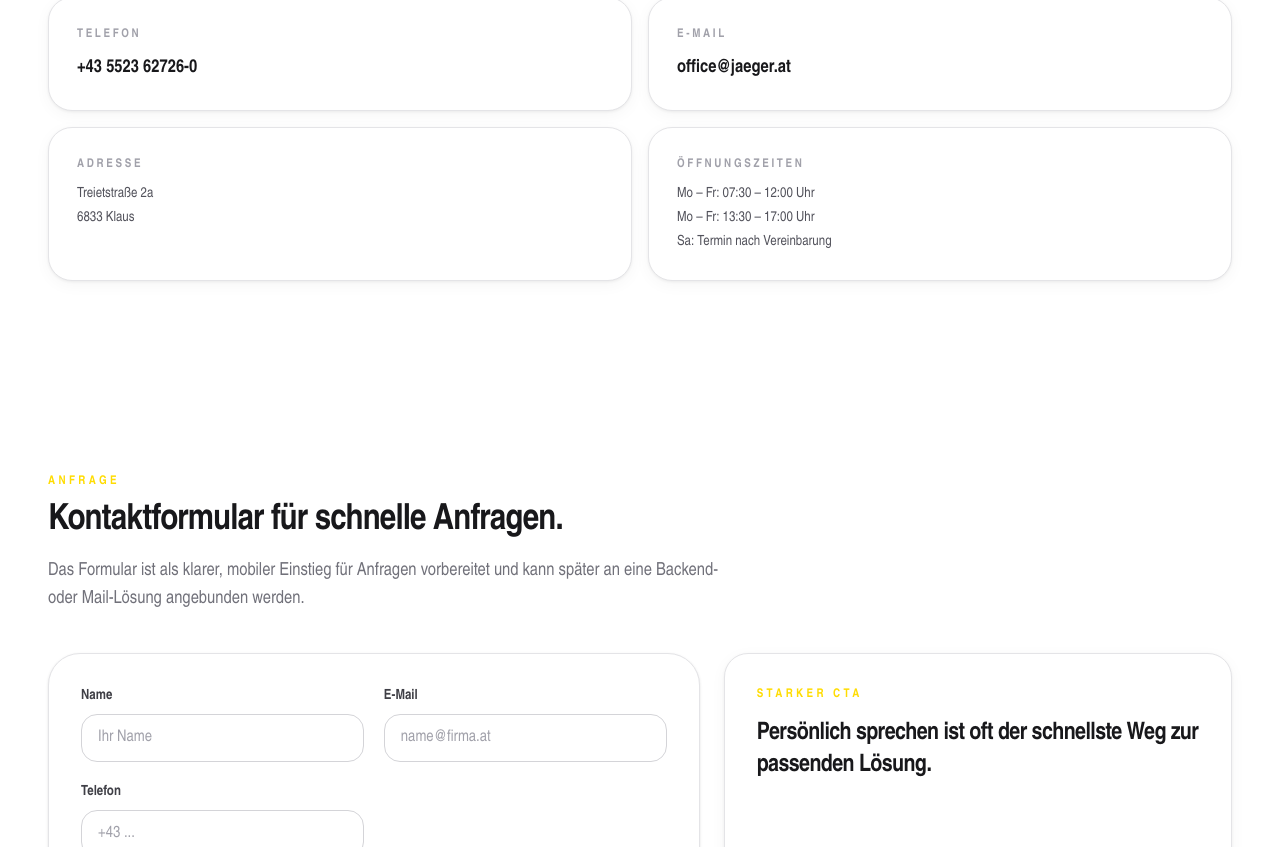
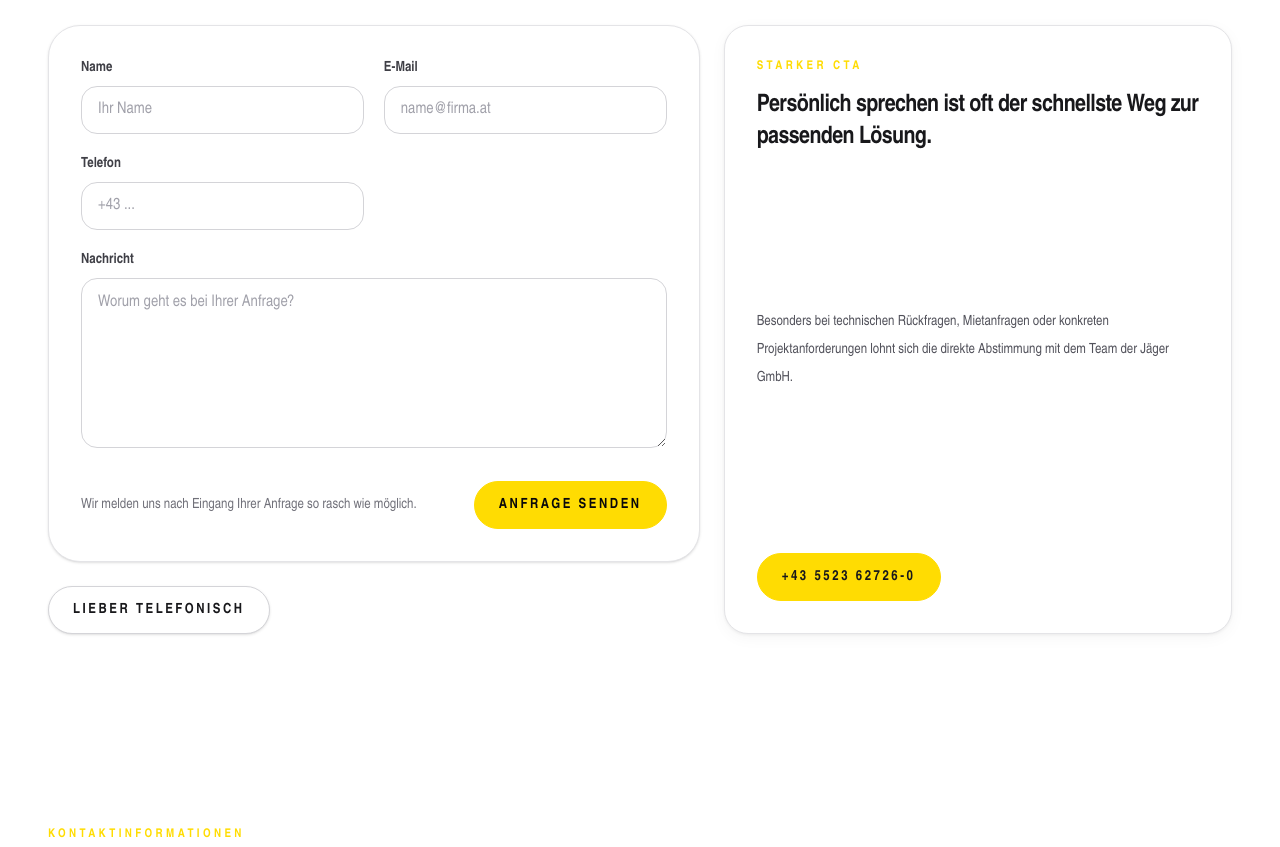
Before and after one commit to mayeraaron/jaeger, a Next.js app: page /kontakt in a window 1280 px wide. Shown: the part 993-1840 px from the top of the page. Built offline with nearby package versions, Linux system fonts and the light colour scheme.

Commit message:
Reihenfolge Blöcke auf Kontaktseite tauschen

```diff
--- a/app/kontakt/page.tsx
+++ b/app/kontakt/page.tsx
@@ -53,14 +53,6 @@ export default function KontaktPage() {
 
       <Container>
         <Section
-          eyebrow="Kontaktinformationen"
-          title="Alle wichtigen Informationen direkt sichtbar."
-          description="Die Kontaktangaben sind bewusst prominent platziert und in mobilen Ansichten leicht erfassbar."
-        >
-          <ContactDetails className="xl:max-w-none" cardClassName="p-7" />
-        </Section>
-
-        <Section
           eyebrow="Anfrage"
           title="Kontaktformular für schnelle Anfragen."
           description="Das Formular ist als klarer, mobiler Einstieg für Anfragen vorbereitet und kann später an eine Backend- oder Mail-Lösung angebunden werden."
@@ -96,6 +88,14 @@ export default function KontaktPage() {
         </Section>
 
         <Section
+          eyebrow="Kontaktinformationen"
+          title="Alle wichtigen Informationen direkt sichtbar."
+          description="Die Kontaktangaben sind bewusst prominent platziert und in mobilen Ansichten leicht erfassbar."
+        >
+          <ContactDetails className="xl:max-w-none" cardClassName="p-7" />
+        </Section>
+
+        <Section
           eyebrow="Standort"
           title="So finden Sie uns in Klaus, Vorarlberg."
           description="Jäger GmbH · Treietstraße 2a · 6833 Klaus"
```
